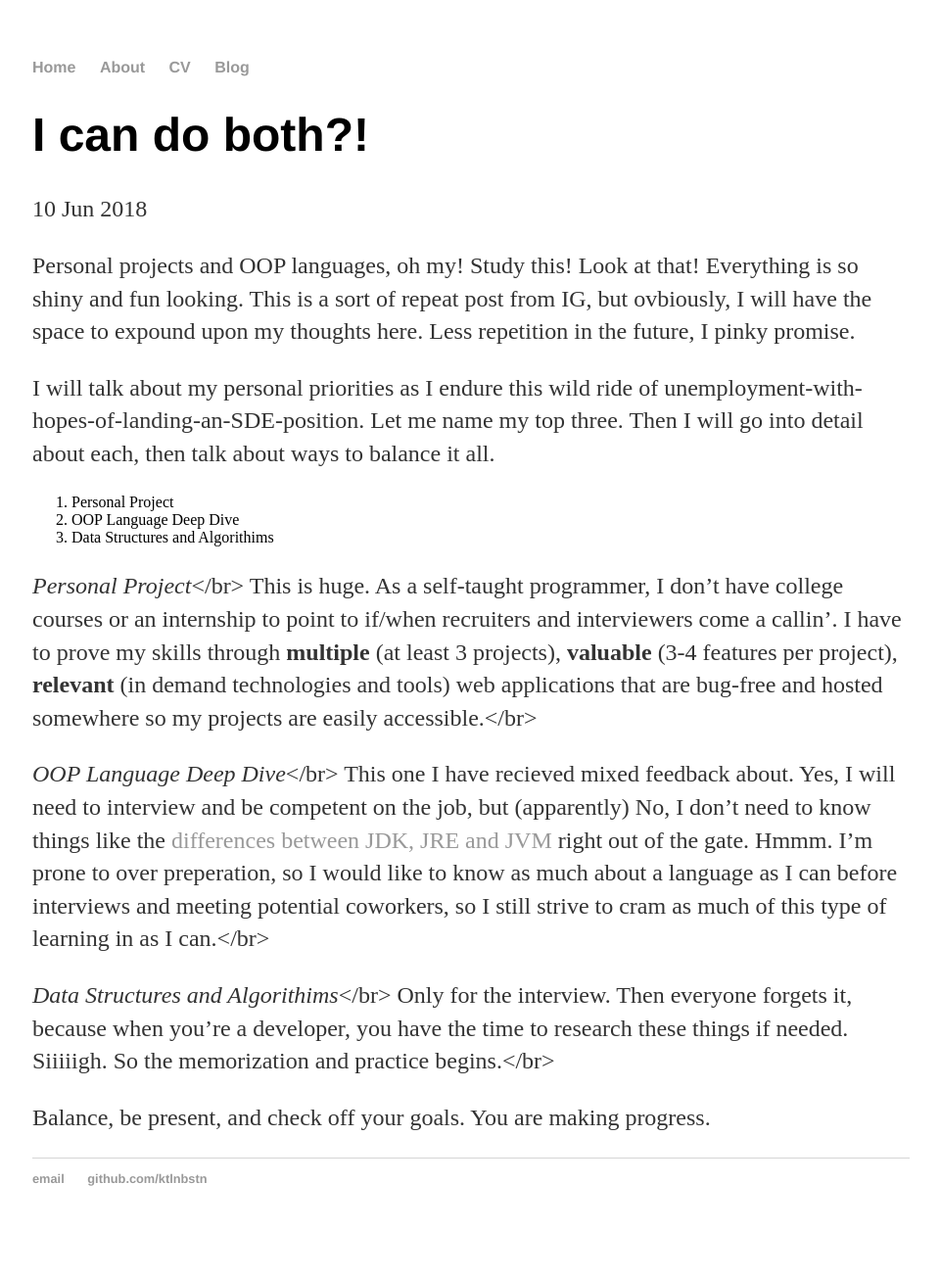
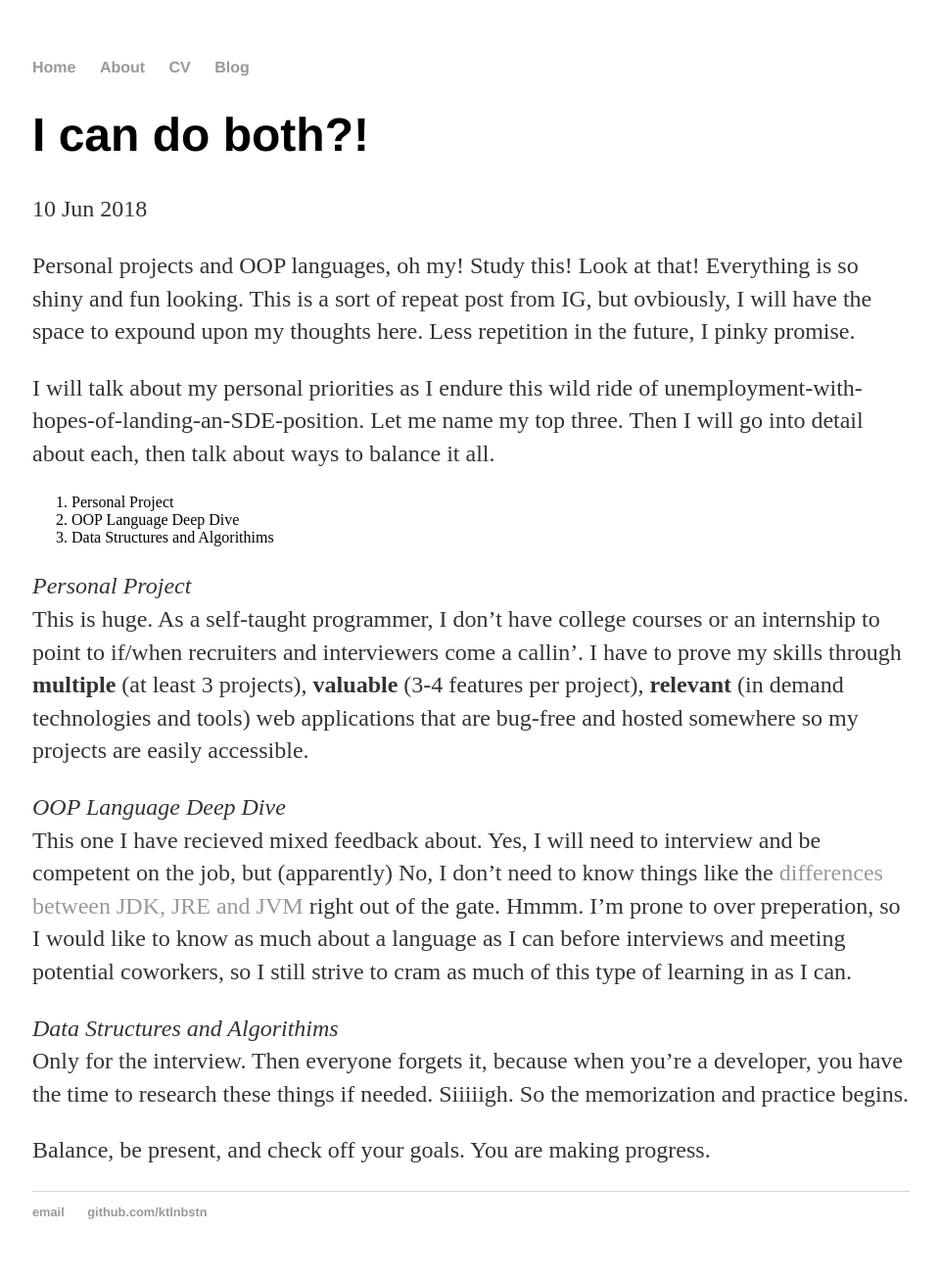
Before and after one commit to ktlnbstn/ktlnbstn.github.io, a Jekyll site: the page built from _posts/2018-06-10-I-Can-Do-Both-?!.md, in a window 1280 px wide. Shown: the whole page at 98% size, without its empty margins (159-1119 px from the left). Built offline with Jekyll 4.4.1, drawn with Linux system fonts in a browser that asks for light colours; before the commit the page ends 1271 px from its top, so only the background shows below that.

Commit message:
fix breaks

```diff
--- a/_posts/2018-06-10-I-Can-Do-Both-?!.md
+++ b/_posts/2018-06-10-I-Can-Do-Both-?!.md
@@ -15,21 +15,21 @@ Let me name my top three. Then I will go into detail about each, then talk about
 2. OOP Language Deep Dive
 3. Data Structures and Algorithims
 
-<em>Personal Project</em></br>
+<em>Personal Project</em><br/>
 This is huge. As a self-taught programmer, I don't have college courses or an internship to point to if/when recruiters and
 interviewers come a callin'. I have to prove my skills through <strong>multiple</strong> (at least 3 projects),
 <strong>valuable</strong> (3-4 features per project), <strong>relevant</strong> (in demand technologies and tools) web
-applications that are bug-free and hosted somewhere so my projects are easily accessible.</br>
+applications that are bug-free and hosted somewhere so my projects are easily accessible.<br/>
 
-<em>OOP Language Deep Dive</em></br>
+<em>OOP Language Deep Dive</em><br/>
 This one I have recieved mixed feedback about. Yes, I will need to interview and be competent on the job, but (apparently) No,
 I don't need to know things like the <a href="https://www.geeksforgeeks.org/differences-jdk-jre-jvm/">differences between JDK,
 JRE and JVM</a> right out of the gate. Hmmm. I'm prone to over preperation, so I would like to know as much about a language
 as I can before interviews and meeting potential coworkers, so I still strive to cram as much of this type of learning in as
-I can.</br>
+I can.<br/>
 
-<em>Data Structures and Algorithims</em></br>
-Only for the interview. Then everyone forgets it, because when you're a developer, you have the time to research these things if needed. Siiiiigh. So the memorization and practice begins.</br>
+<em>Data Structures and Algorithims</em><br/>
+Only for the interview. Then everyone forgets it, because when you're a developer, you have the time to research these things if needed. Siiiiigh. So the memorization and practice begins.<br/>
 
 Balance, be present, and check off your goals.
 You are making progress.
```
